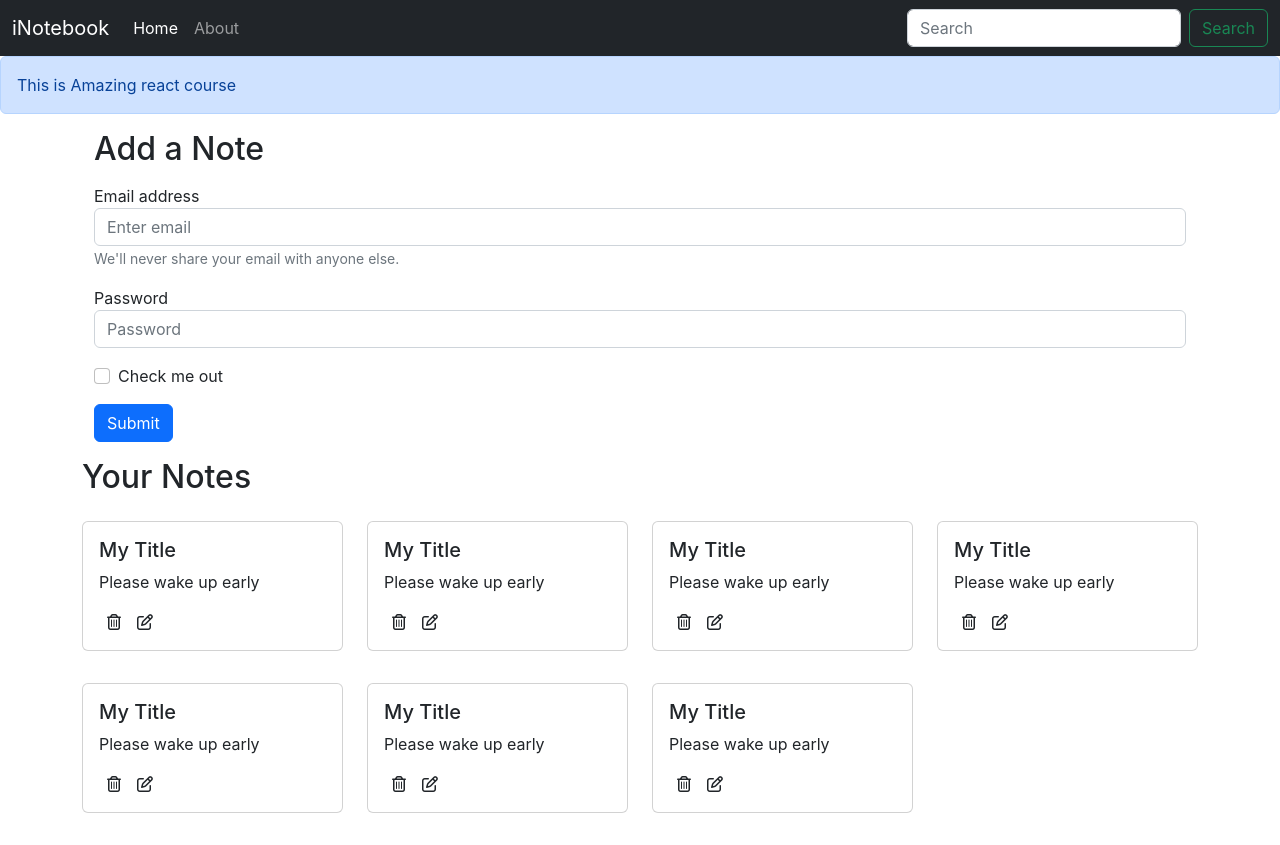
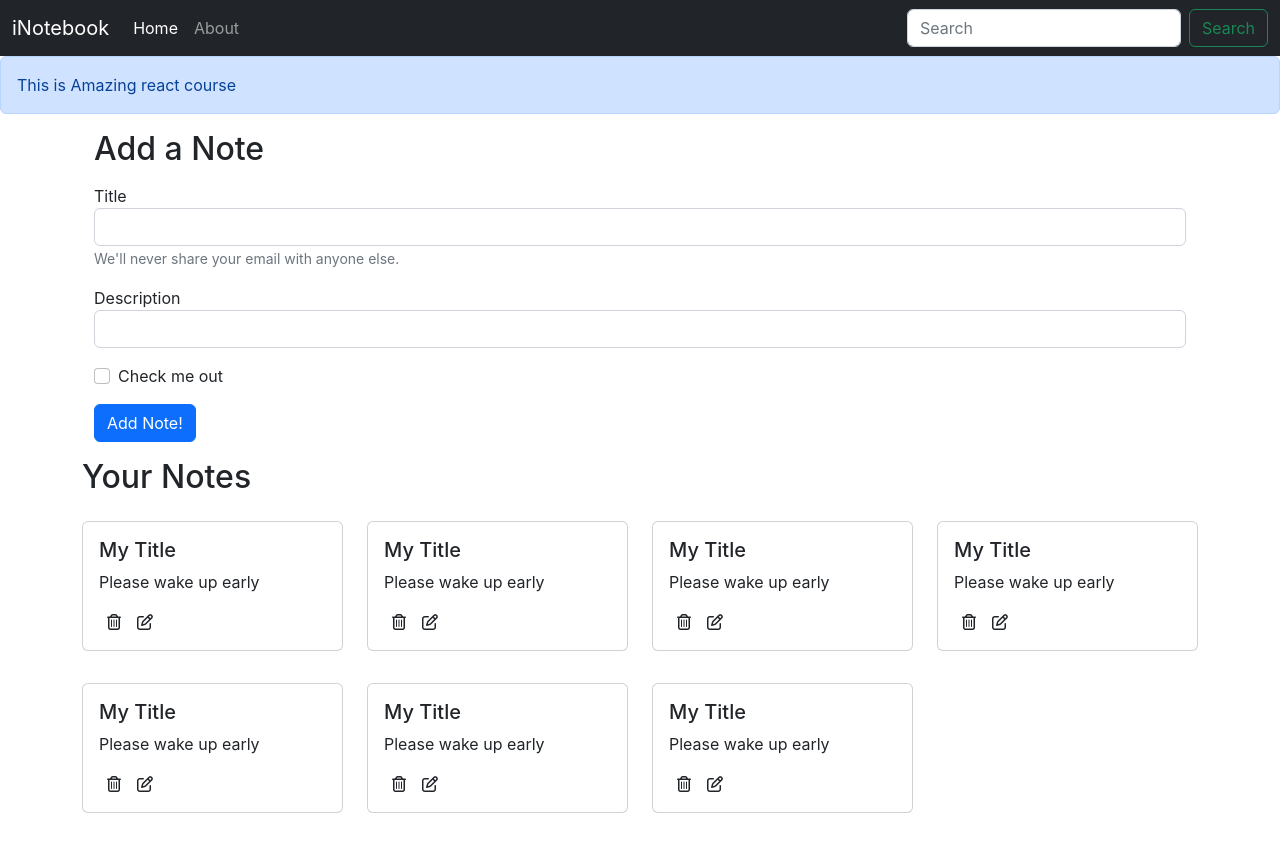
Before and after one commit to DurvAcee/NoteGenie, a React (Create React App) app: page / in a window 1280 px wide. Built offline with nearby package versions, Linux system fonts and the light colour scheme.

Commit message:
Add Note Implemented

```diff
--- /dev/null
+++ b/src/components/AddNote.js
@@ -0,0 +1,44 @@
+import React, {useContext, useState} from 'react';
+import noteContext from '../context/notes/noteContext';
+
+export const AddNote = () => {
+    const context = useContext(noteContext);
+    const {addNote} = context;
+
+    const [note, setNote] = useState({title: "", description: "", tag: "default"})
+
+    const handleClick = (e) => {
+        e.preventDefault();
+        addNote(note.title, note.description, note.tag);
+    }
+
+    const onChange = (e) => {
+        setNote({...note, [e.target.name]: e.target.value})
+    }
+  return (
+
+        <div className="container my-3">
+          <h2> Add a Note</h2>
+
+          <form className="my-3">
+              <div className="mb-3">
+                <label htmlFor="title">Title</label>
+                <input type="text" className="form-control" id="title" name="title" aria-describedby="emailHelp" onChange={onChange}/>
+                <small id="emailHelp" className="form-text text-muted">We'll never share your email with anyone else.</small>
+              </div>
+              <div className="mb-3">
+                <label htmlFor="description">Description</label>
+                <input type="text" className="form-control" id="description" name="description" onChange={onChange}/>
+              </div>
+              <div className="mb-3 form-check">
+                <input type="checkbox" className="form-check-input" id="exampleCheck1"/>
+                <label className="form-check-label" htmlFor="exampleCheck1">Check me out</label>
+              </div>
+              <button type="submit" className="btn btn-primary" onClick={handleClick}>Add Note!</button>
+          </form>
+        </div>
+
+  )
+}
+
+export default AddNote;
--- a/src/components/Home.js
+++ b/src/components/Home.js
@@ -4,28 +4,8 @@
 const Home = () => {
   return (
     <div>
-      <div className="container my-3">
-          <h2> Add a Note</h2>
 
-          <form className="my-3">
-              <div className="mb-3">
-                <label htmlFor="exampleInputEmail1">Email address</label>
-                <input type="email" className="form-control" id="exampleInputEmail1" aria-describedby="emailHelp" placeholder="Enter email"/>
-                <small id="emailHelp" className="form-text text-muted">We'll never share your email with anyone else.</small>
-              </div>
-              <div className="mb-3">
-                <label htmlFor="exampleInputPassword1">Password</label>
-                <input type="password" className="form-control" id="exampleInputPassword1" placeholder="Password"/>
-              </div>
-              <div className="mb-3 form-check">
-                <input type="checkbox" className="form-check-input" id="exampleCheck1"/>
-                <label className="form-check-label" htmlFor="exampleCheck1">Check me out</label>
-              </div>
-              <button type="submit" className="btn btn-primary">Submit</button>
-          </form>
-        </div>
-
-        <Notes></Notes>
+        <Notes/>
 
     </div>
   )
--- a/src/components/Notes.js
+++ b/src/components/Notes.js
@@ -1,19 +1,23 @@
 import React, {useContext} from 'react'
 import noteContext from '../context/notes/noteContext';
 import NoteItem from './NoteItem';
+import AddNote from './AddNote';
 
 
 const Notes = () => {
     const context = useContext(noteContext);
-    const {notes, setNotes} = context;
+    const {notes, addNote} = context;
 
   return (
+    <>
+      <AddNote/>
       <div className="row my-3">
           <h2> Your Notes</h2>
           {notes.map((note) => {
               return <NoteItem key = {note._id} note={note}/>
           })}
       </div>
+    </>
   )
 }
 
--- a/src/context/notes/NoteState.js
+++ b/src/context/notes/NoteState.js
@@ -40,7 +40,7 @@
           "__v": 0
         },
         {
-          "_id": "63f247c089bcac7ea1f864de",
+          "_id": "63f247c089bcac7ea1f864ee",
           "user": "63eb54572b7e8f2d937e2ba3",
           "title": "My Title",
           "description": "Please wake up early",
@@ -49,7 +49,7 @@
           "__v": 0
         },
         {
-          "_id": "63f247e0e3a29b585660ac23",
+          "_id": "63f247e0e3a29b585660ae23",
           "user": "63eb54572b7e8f2d937e2ba3",
           "title": "My Title",
           "description": "Please wake up early",
@@ -58,7 +58,7 @@
           "__v": 0
         },
         {
-          "_id": "63f247f70f5df5d58f8932a9",
+          "_id": "63f247f70f5df5d58f8932b9",
           "user": "63eb54572b7e8f2d937e2ba3",
           "title": "My Title",
           "description": "Please wake up early",
@@ -70,8 +70,34 @@
 
       const [notes, setNotes] = useState(notesInitial)
 
+      // Add a Note
+      const addNote = (title, description, tag) => {
+        // TODO : API Call
+        console.log("Adding a new Note");
+        const note = {
+          "_id": "63f247f70f5df5d58f8932b9",
+          "user": "63eb54572b7e8f2d937e2ba3",
+          "title": title,
+          "description": description,
+          "tag": tag,
+          "date": "2023-02-19T16:01:59.900Z",
+          "__v": 0
+        };
+        setNotes(notes.concat(note))
+      }
+
+      // Delete a Note
+      const deleteNote = () => {
+
+      }
+
+      // Edit a Note
+      const updateNote = () => {
+
+      }
+
     return (
-        <NoteContext.Provider value = {{notes, setNotes}}>
+        <NoteContext.Provider value = {{notes, addNote, deleteNote, updateNote}}>
             {props.children}
         </NoteContext.Provider>
     )
```
Lines whose indentation alone changed are shown as unchanged.
